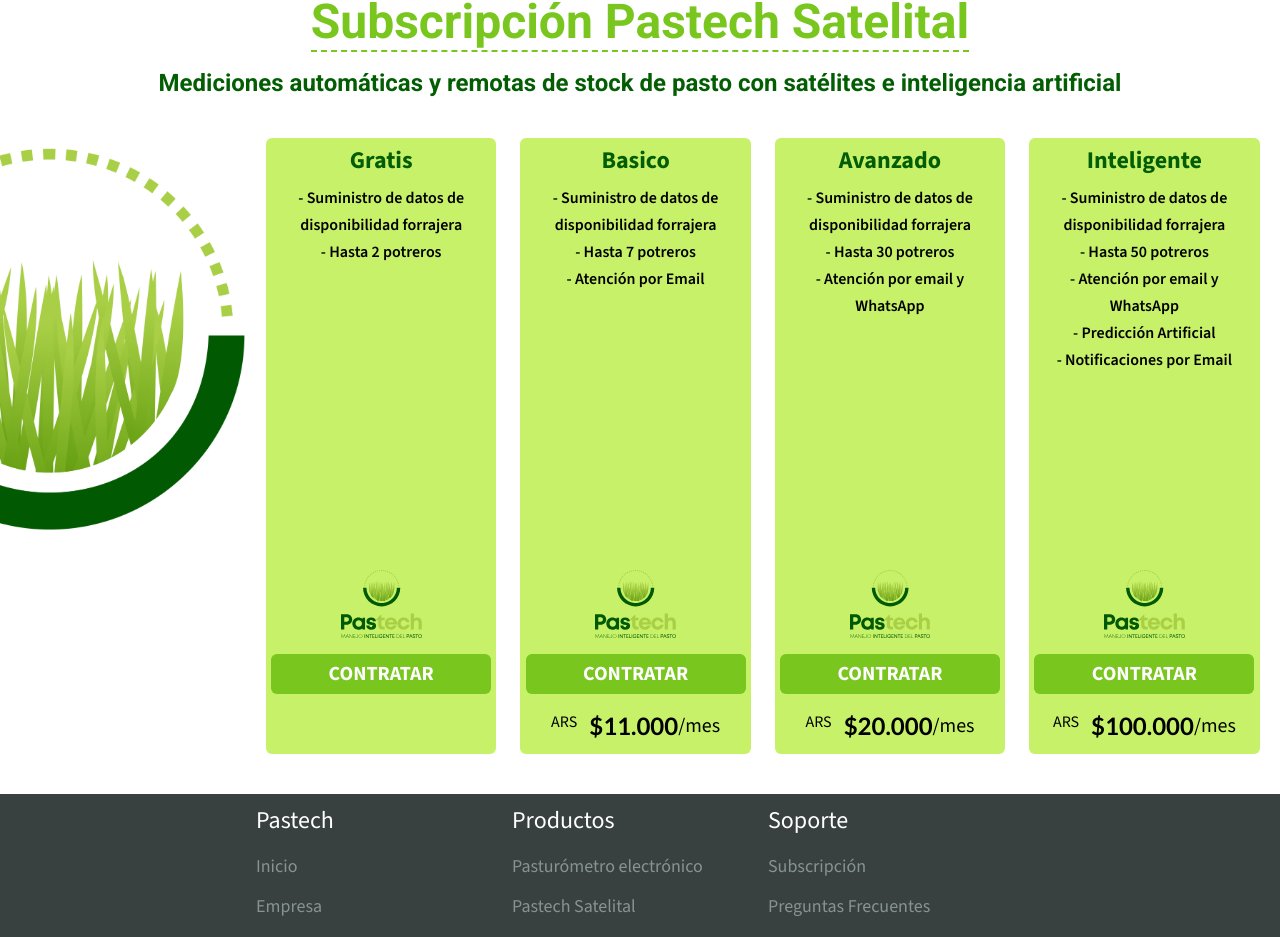
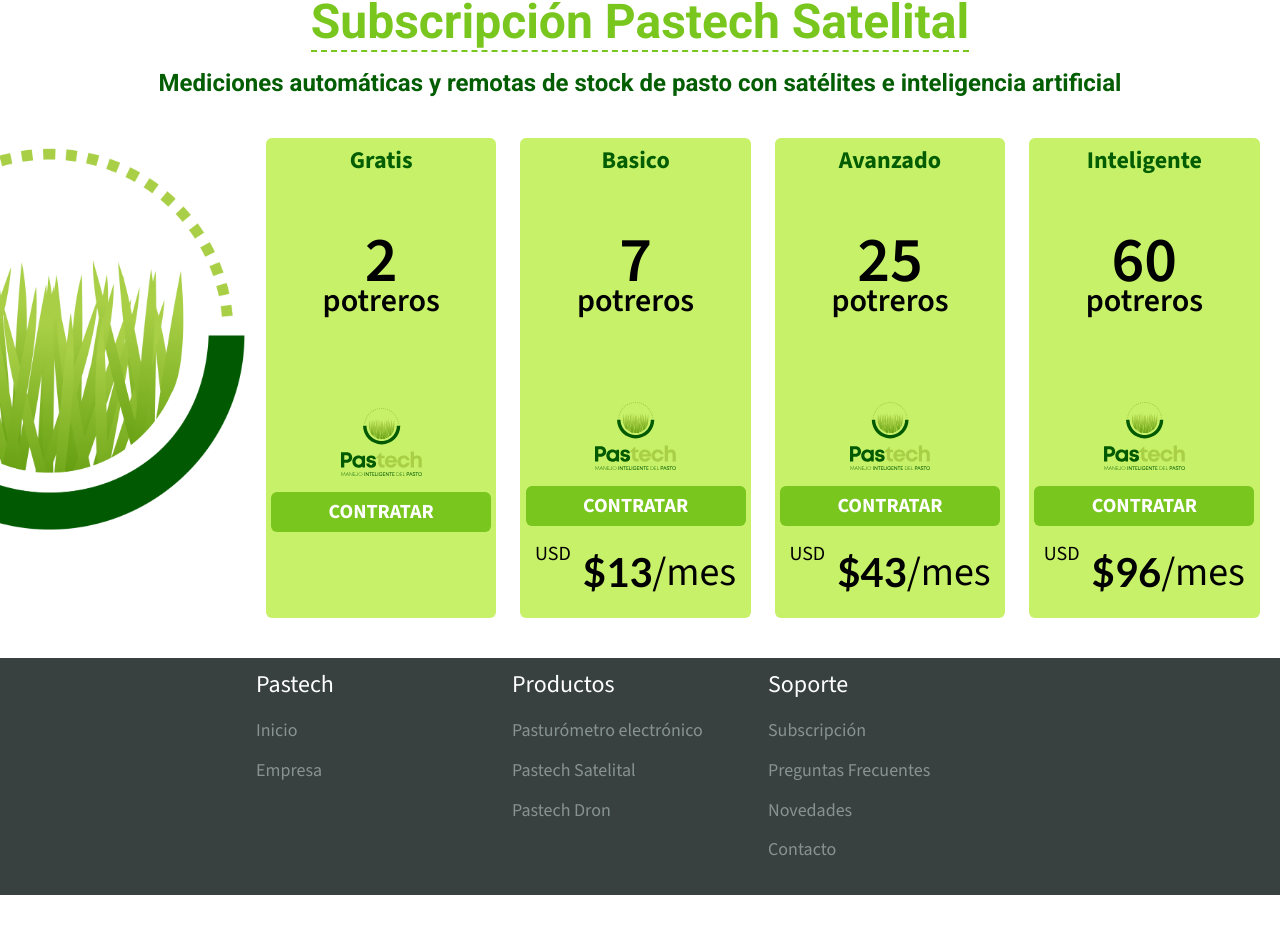
Before and after one commit to TomasMatarazzo/pastech-web, a React (Vite) app: page /pastech-satelital in a window 1280 px wide. Shown: the part 1954-2891 px from the top of the page. After the commit the page ends 2849 px from the top, so only its background shows below. Built offline with nearby package versions, Linux system fonts and the light colour scheme; grey boxes are pictures that could not be loaded; a web font is replaced by a local one.

Commit message:
probando

```diff
--- a/src/assets/constants/precios.js
+++ b/src/assets/constants/precios.js
@@ -1,3 +1,3 @@
 
-const precios = ["Gratuito", '$11.000', '$20.000', '$100.000'];
+const precios = ["Gratuito", '13', '43', '96'];
 export default precios;
--- a/src/components/Titulo.jsx
+++ b/src/components/Titulo.jsx
@@ -1,9 +1,9 @@
 import React from 'react'
 
-const Titulo = ({titulo,bg,padding}) => {
+const Titulo = ({titulo,bg,padding,pastechSatelital}) => {
   return (
     <section className={`flex justify-center items-center xl:padding-1  mt-[40px] max-md:pt-[40px] max-md:text-center ${bg} ${padding}`}>
-    <div className={`flex relative  justify-center items-center flex-col rounded-[2%] p-16 max-md:py-16 max-md:px-0 pb-4 ${padding}`}>
+    <div className={`flex relative  justify-center items-center flex-col rounded-[2%] p-16 ${pastechSatelital} max-md:py-16 max-md:px-0 pb-4 ${padding} `}>
         <h1 className= {` border-b-[2px] border-dashed border-first-green inline-block py-2  pb-0 text-4xl leading-[56px] max-md:leading-[40px] max-md:text-[32px] font-bold text-first-green font-[Roboto]`}>{titulo}</h1>
     </div>
 </section>
--- a/src/pages/Subscripcion/Carta.jsx
+++ b/src/pages/Subscripcion/Carta.jsx
@@ -5,7 +5,7 @@
 
 
 
-const Carta = ({titulo,descripcion,precio,gratis,icono, pasturometro,alta, descripcionBoton,noBoton,goto = "#", setTipo}) => {
+const Carta = ({titulo,descripcion,precio,gratis,icono, pasturometro,alta, descripcionBoton,noBoton,goto = "#", setTipo, esPotrero = false}) => {
 
 
   let imagen = pasturometro ? ' w-[35%] max-md:w-[100px] self-center':'w-[35%] max-md:w-[120px] self-center'
@@ -15,12 +15,19 @@
 
 
   return (
-    <div className='relative w-[18vw] max-md:w-[80vw] max-md:my-8 max-md:mx-18 min-h-[77vh] max-md:min-h-[67vh] bg-s-green rounded-md flex flex-col items-center justify-between text-center'>
+    <div className='relative w-[18vw] max-md:w-[80vw] max-md:my-8 max-md:mx-18 min-h-[60vh] max-md:min-h-[67vh] bg-s-green rounded-md flex flex-col items-center justify-between text-center'>
         <>
         <div className=''>
           <h1 className='h-[20%] font-bold text-2xl text-t-green py-2'>{titulo}</h1>
-          <p className='h-[50%] font-semibold text-base px-4 leading-[27px] whitespace-pre-line text-black'>{descripcion}</p>
-        </div>
+          { esPotrero ?
+          <div className='mt-14'>
+            <p className='h-[50%]  font-semibold text-[64px] leading-10 px-4 whitespace-pre-line text-black'>{descripcion}</p>
+            <p className='h-[50%] font-semibold text-[32px] px-4 leading-10 whitespace-pre-line text-black'>potreros</p>
+          </div>
+          :
+          <p className='h-[50%] font-semibold text-xl px-4 leading-[27px] whitespace-pre-line text-black'>{descripcion.toUpperCase()}</p>
+          }
+          </div>
         <div className='w-[100%] h-[30%] flex flex-col justify-end items-center'>
             <img
                     src = {icono}
@@ -29,21 +36,36 @@
                     height={90}
                     className= {imagen}
               ></img>
-            {noBoton ? "":<a href={goto}><button onClick={setTipo} className='px-8 py-2 my-4 w-[220px] bg-first-green rounded-md font-bold text-xl text-white cursor-pointer hover:bg-t-green z-20'>{descripcionBoton}</button></a>}
-            { gratis ?
-                  <div className='flex pb-4 '>
-                      <p className='pb-1 pr-3 invisible'>ARS</p>
-                      <p className='text-3xl font-bold py-0 leading-6 self-end invisible font-[Lato]'>{precio}</p>
+            { esPotrero ?
+                (noBoton ? "" :
+                  <a href={goto}>
+                    <button onClick={setTipo} className='px-8 py-2 mt-4 w-[220px] bg-first-green rounded-md font-bold text-xl text-white cursor-pointer hover:bg-t-green z-20'>
+                      {descripcionBoton}
+                    </button>
+                  </a>
+                )
+              : ""
+            }
+              {gratis ?
+                  <div className='flex pb-4 mt-4 '>
+                      <p className='pb-1 pr-3 invisible text-3xl'>USD</p>
+                      <p className='text-3xl font-bold py-0 leading-6 self-end invisible font-[Lato]'>${precio}</p>
                       <p className='text-xl self-end invisible'> /mes</p>
                   </div>
                         :
-            <div className='flex pb-4 '>
-                <p className='pb-1 pr-3'>ARS</p>
-                <p className='text-2xl font-bold py-0 leading-6 self-end  font-[Lato]'>{precio}</p>
-                <p className='text-xl self-end'> /mes</p>
+            <div className='flex pb-4 mt-4'>
+                <p className='pb-1 pr-3 text-xl'>USD</p>
+                <p className='text-[40px] font-bold py-0  font-[Lato]'>${precio}</p>
+                <p className='text-[40px] self-end'> /mes</p>
             </div>
-
             }
+            {esPotrero? "" :(noBoton ? "" :
+                  <a href={goto}>
+                    <button onClick={setTipo} className='px-8 py-2 mb-8 w-[220px] bg-first-green rounded-md font-bold text-xl text-white cursor-pointer hover:bg-t-green z-20'>
+                      {descripcionBoton}
+                    </button>
+                  </a>
+                )}
         </div>
         </>
     </div>
--- a/src/pages/Subscripcion/FormCompra.jsx
+++ b/src/pages/Subscripcion/FormCompra.jsx
@@ -1,16 +1,34 @@
-import React from 'react'
+
 import Titulo from '../../components/Titulo'
 import Circulo from '../../components/Circulo'
 import { PlantillaFormCompra } from '../../components/PlantillaFormCompra'
 import { useParams } from 'react-router-dom';
 import imagen from '../../assets/images/icono-satelite2.png'
 import precios from '../../assets/constants/precios';
+import { obtenerPrecioDolar } from '../../services/services';
+import { useEffect, useState } from 'react'
 const FormCompra = () => {
 
   const { productId } = useParams();
+  const [precioDolar, setPrecioDolar] =useState(0);
+
+  const getPrecio = async () => {
+    try {
+      obtenerPrecioDolar().then((precio) => { setPrecioDolar(precio)});
+    }
+    catch(e){
+      console.log(e)
+    }
+  }
+
+  useEffect(() => {
+    getPrecio().then(() => console.log(precioDolar));
+  }, [precioDolar])
+
   // armalo con esto sdatos
   // tipo 0 = gratis, 1 = basico, 2 = avanzado, 3 = inteligente
   let tipoSuscripcion;
+
   let tipo = parseInt(productId)
   switch (tipo) {
     case 0:
@@ -29,20 +47,26 @@
   }
 
   let precio;
+  let precioPesos;
   switch (tipo) {
     case 0:
-      precio = precios[0]
+      precio = parseInt(precios[0])
+      precioPesos = precio * parseInt(precioDolar)
       break
     case 1:
-      precio = precios[1];
+      precio = parseInt(precios[1]);
+      precioPesos = precio * parseInt(precioDolar)
       break;
     case 2:
-      precio = precios[2];
+      precio = parseInt(precios[2]);
+      precioPesos = precio * parseInt(precioDolar)
       break;
     case 3:
       precio = precios[3];
+      precioPesos = precio * parseInt(precioDolar)
       break;
   }
+
 
   return (
     <div className='bg-[#e9e8e8]'>
@@ -64,7 +88,7 @@
                 </div>
               <div>
                 <p className='py-2  text-2xl leading-[40px] max-md:text-2xl font-normal font-[Roboto] text-t-green'><b>Tipo de suscripción:</b> {tipoSuscripcion}</p>
-                <p className='py-2  text-2xl leading-[40px] max-md:text-2xl font-normal font-[Roboto] text-t-green'><b>Precio:</b> <span  className='font-[Lato]'> {precio} </span></p>
+                <p className='py-2  text-2xl leading-[40px] max-md:text-2xl font-normal font-[Roboto] text-t-green'><b>Precio:</b> <span  className='font-[Lato]'>USD {precio} </span> {precioDolar == "0" ?"":`| ARS ${ precioPesos.toLocaleString('es')} `} </p>
               </div>
             </div>
             {/* <div className='w-[100%] bg-s-green text-s-green'> - </div> */}
--- a/src/pages/Subscripcion/SubscripcionPastechSatelital.jsx
+++ b/src/pages/Subscripcion/SubscripcionPastechSatelital.jsx
@@ -20,7 +20,7 @@
 
   return (
     <section className='mb-10'>
-            <Titulo titulo = 'Subscripción Pastech Satelital'></Titulo>
+            <Titulo titulo = 'Subscripción Pastech Satelital' pastechSatelital={'max-md:px-16'}></Titulo>
             <div className={`flex relative  justify-center items-center flex-col rounded-[2%] max-md:text-center pb-6`}>
                 <h1 className= {` inline-block max-md:px-16  pb-0 text-2xl leading-[30px] max-md:text-[20px] font-bold text-t-green font-[Roboto]`}>Mediciones automáticas y remotas de stock de pasto con satélites e inteligencia artificial</h1>
             </div>
@@ -29,10 +29,10 @@
                     <img src = {logo} className=' absolute left-[-13%] w-[400px] h-[400px]'></img>
                 </div>
                 <section className='flex flex-row justify-evenly items-start max-md:items-center max-md:flex-col gap-6 max-md:gap-0 ml-[250px] max-md:ml-0'>
-                    <Carta goto = {`form/0`} titulo = 'Gratis' setTipo = {()=>{arrancarCompra(0)}} descripcion={'- Suministro de datos de disponibilidad forrajera\n- Hasta 2 potreros'} gratis={true}  icono = {icono} descripcionBoton = {'CONTRATAR'}></Carta>
-                    <Carta goto = {`form/1`} titulo = 'Basico' setTipo = {()=>{arrancarCompra(1)}} descripcion={'- Suministro de datos de disponibilidad forrajera\n- Hasta 7 potreros\n- Atención por Email'} precio = {precios[1]} icono = {icono} descripcionBoton = {'CONTRATAR'}></Carta>
-                    <Carta goto = {`form/2`} titulo = 'Avanzado' setTipo = {()=>{arrancarCompra(2)}} descripcion={'- Suministro de datos de disponibilidad forrajera\n- Hasta 30 potreros\n- Atención por email y WhatsApp'} precio = {precios[2]}icono = {icono} descripcionBoton = {'CONTRATAR'}></Carta>
-                    <Carta goto = {`form/3`} titulo = 'Inteligente' setTipo = {()=>{arrancarCompra(3)}} descripcion={'- Suministro de datos de disponibilidad forrajera\n- Hasta 50 potreros\n- Atención por email y WhatsApp\n- Predicción Artificial\n- Notificaciones por Email'} precio = {precios[3]} icono = {icono} descripcionBoton = {'CONTRATAR'}></Carta>
+                    <Carta goto = {`form/0`} titulo = 'Gratis'  esPotrero= {true} setTipo = {()=>{arrancarCompra(0)}} descripcion={'2'} gratis={true}  icono = {icono} descripcionBoton = {'CONTRATAR'}></Carta>
+                    <Carta goto = {`form/1`} titulo = 'Basico' esPotrero= {true}  setTipo = {()=>{arrancarCompra(1)}} descripcion={'7'} precio = {precios[1]} icono = {icono} descripcionBoton = {'CONTRATAR'}></Carta>
+                    <Carta goto = {`form/2`} titulo = 'Avanzado' esPotrero= {true}  setTipo = {()=>{arrancarCompra(2)}} descripcion={'25'} precio = {precios[2]}icono = {icono} descripcionBoton = {'CONTRATAR'}></Carta>
+                    <Carta goto = {`form/3`} titulo = 'Inteligente' esPotrero= {true}  setTipo = {()=>{arrancarCompra(3)}} descripcion={'60'} precio = {precios[3]} icono = {icono} descripcionBoton = {'CONTRATAR'}></Carta>
                 </section>
             </div>
     </section>
--- a/src/pages/Subscripcion/SubscripcionPasturometro.jsx
+++ b/src/pages/Subscripcion/SubscripcionPasturometro.jsx
@@ -10,7 +10,7 @@
 const SubscripcionPasturometro = () => {
   return (
     <section className='mb-10'>
-        <Titulo titulo = 'Subscripción Pasturómetro electrónico' padding={'mt-0 pt-2'}></Titulo>
+        <Titulo titulo = 'Subscripción Pasturómetro electrónico'  pastechSatelital={'max-md:px-16'} padding={'mt-0 pt-2'}></Titulo>
         <div className=' px-4 pt-4 pb-16 flex max-md:flex-col'>
             <div className='absolute w-[100%] max-lg:hidden ' style={{ backgroundImage: `url(${logo}})` }}>
                 <img src = {logo} className=' absolute right-[-11%] w-[400px] h-[400px]'></img>
--- a/src/services/services.js
+++ b/src/services/services.js
@@ -78,5 +78,15 @@
     }
 }
 
+async function obtenerPrecioDolar() {
+    const url = `${urlBack}/mercadopago/precio`;
+    try {
+        const response = await axios.get(url);
+        return response.data;
+    } catch (error) {
+        throw new Error('Error al obtener el precio del dólar: ' + error);
+    }
+}
 
-  export { enviarCorreo, generarLink, enviarCorreoCompraGratuita };
+
+  export { enviarCorreo, generarLink, enviarCorreoCompraGratuita,obtenerPrecioDolar };
```
Also changed, not shown: 2 other files (tests, documents, lock files or other folders).
